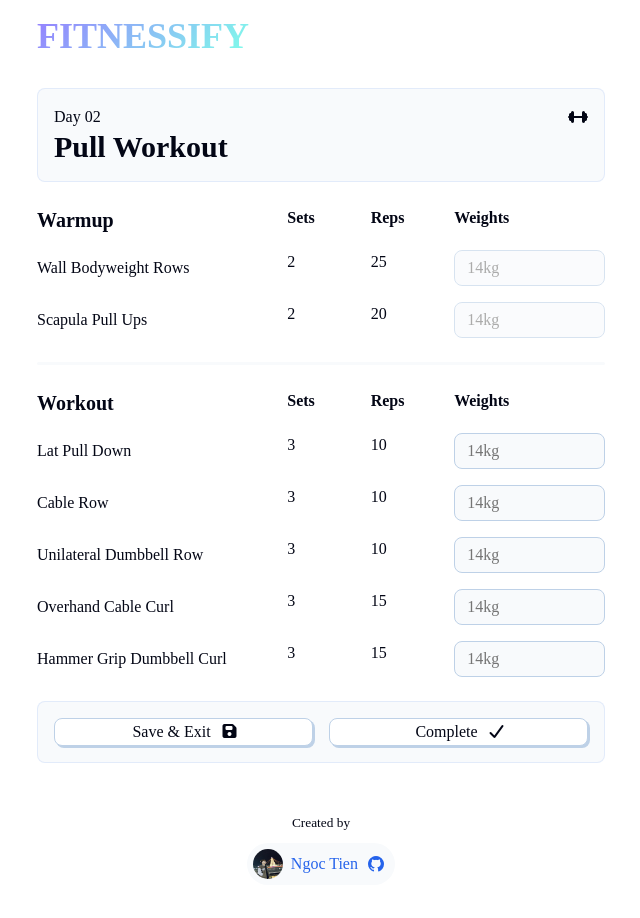
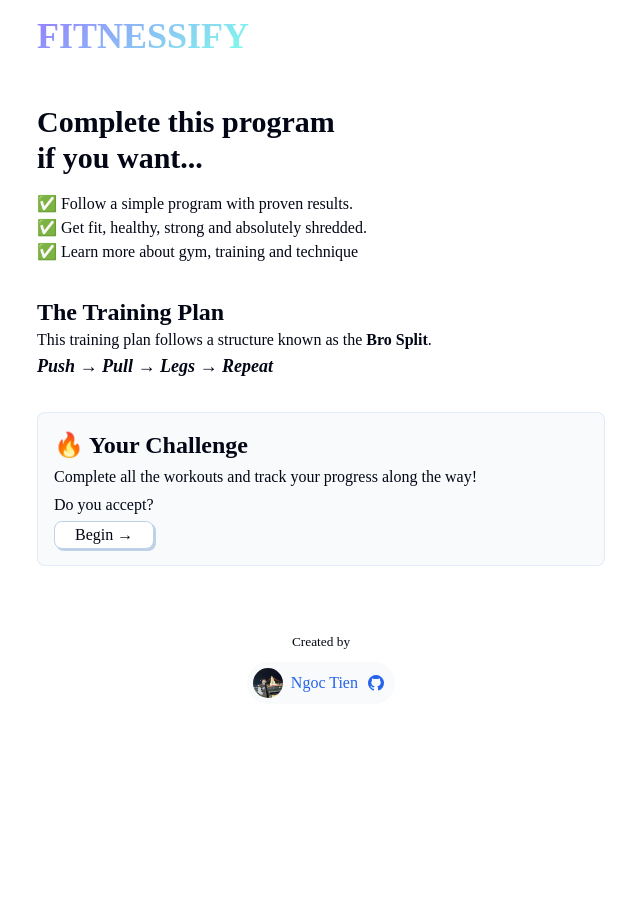
Before and after one commit to ngoctien308/fitnessify, a Vue app: page / in a window 1280 px wide. Shown: the top 918 px of the page, without its empty margins (319-959 px from the left). After the commit the page ends 800 px from the top, so only its background shows below. Built offline with nearby package versions, Linux system fonts and the light colour scheme; a web font is replaced by a local one.

Commit message:
a little router

```diff
--- a/src/App.vue
+++ b/src/App.vue
@@ -3,14 +3,38 @@
     import Dashboard from '@/components/pages/Dashboard.vue';
     import Workout from '@/components/pages/Workout.vue';
     import Layout from '@/components/layouts/Layout.vue';
+    import { ref } from 'vue';
+    import { workoutProgram } from './utils';
 
-    const chosenPage = 3; // 1: Welcome, 2: Dashboard, 3: Workout
+    const selectedPage = ref(1); // 1: Welcome, 2: Dashboard, 3: Workout
+    const selectedWorkout = ref(-1); // -1 indicates no workout selected
+    const workoutData = ref({}); // To store workout progress
+
+    const handleChangePage = (pageNumber) => {
+        selectedPage.value = pageNumber;
+    };
+
+    const handleChangeWorkout = (workoutIndex) => {
+        selectedPage.value = 3; // Switch to Workout page
+        selectedWorkout.value = workoutIndex;
+    };
+
+    const handleSaveWorkout = () => {
+        localStorage.setItem('workoutData', JSON.stringify(workoutData.value));
+        // Logic to save workout progress
+        selectedPage.value = 2; // Return to Dashboard after saving
+        selectedWorkout.value = -1; // Reset selected workout
+    };
 </script>
 
 <template>
     <Layout>
-        <Welcome v-if="chosenPage == 1" />
-        <Dashboard v-if="chosenPage == 2" />
-        <Workout v-if="chosenPage == 3" />
+        <Welcome :handleChangePage="handleChangePage" v-if="selectedPage == 1" />
+        <Dashboard :handleChangeWorkout="handleChangeWorkout" v-if="selectedPage == 2" />
+        <Workout
+            :handleSaveWorkout="handleSaveWorkout"
+            :selectedWorkout="selectedWorkout"
+            v-if="selectedPage == 3 && workoutProgram?.[selectedWorkout]"
+        />
     </Layout>
 </template>
--- a/src/components/Grid.vue
+++ b/src/components/Grid.vue
@@ -1,12 +1,21 @@
 <script setup>
-  import { workoutProgram } from '@/utils';
+    import { workoutProgram } from '@/utils';
+    import { workoutTypes } from '@/utils';
 
-  const workoutTypes = ['Push', 'Pull', 'Legs'];
+    const { handleChangeWorkout } = defineProps({
+        handleChangeWorkout: {
+            type: Function,
+            required: true
+        }
+    });
 </script>
 
 <template>
     <section id="grid">
         <button
+            @click="() => {
+                handleChangeWorkout(workoutIndex);
+            }"
             :key="workoutIndex"
             v-for="(workoutItem, workoutIndex) in Object.keys(workoutProgram)" class="card-button plan-card">
             <div>
--- a/src/components/pages/Dashboard.vue
+++ b/src/components/pages/Dashboard.vue
@@ -4,6 +4,13 @@
     import Grid from '@/components/Grid.vue';
 
     const todaysFact = ref(gymHealthFacts[Math.floor(Math.random() * gymHealthFacts.length)]);
+
+    const { handleChangeWorkout } = defineProps({
+        handleChangeWorkout: {
+            type: Function,
+            required: true
+        }
+    });
 </script>
 
 <template>
@@ -15,7 +22,7 @@
             </div>
             <button>Start workout &rarr;</button>
         </div>
-        <Grid />
+        <Grid :handleChangeWorkout="handleChangeWorkout" />
     </section>
 </template>
 
--- a/src/components/pages/Welcome.vue
+++ b/src/components/pages/Welcome.vue
@@ -1,5 +1,10 @@
 <script setup>
-
+    const { handleChangePage } = defineProps({
+        handleChangePage: {
+            type: Function,
+            required: true
+        }
+    });
 </script>
 
 <template>
@@ -21,7 +26,7 @@
             <h3>🔥 Your Challenge</h3>
             <p>Complete all the workouts and track your progress along the way!</p>
             <p>Do you accept?</p>
-            <button>Begin &rarr;</button>
+            <button @click="handleChangePage(2)">Begin &rarr;</button>
         </div>
     </section>
 </template>
--- a/src/components/pages/Workout.vue
+++ b/src/components/pages/Workout.vue
@@ -1,13 +1,21 @@
 <script setup>
-    import { workoutProgram, exerciseDescriptions } from '@/utils';
+    import { workoutProgram, exerciseDescriptions, workoutTypes } from '@/utils';
     import Portal from '../Portal.vue';
     import { computed, ref } from 'vue';
 
-    const selectedWorkout = 1;
-    const workoutType = ['Push', "Pull", 'Legs'];
+    const { selectedWorkout, handleSaveWorkout } = defineProps({
+        selectedWorkout: {
+            type: Number,
+            required: true
+        },
+        handleSaveWorkout: {
+            type: Function,
+            required: true
+        }
+    });
     const { warmup, workout } = workoutProgram[selectedWorkout];
     const chosenExercise = ref(null);
-    const chosenExerciseDescription = computed(() => exerciseDescriptions[chosenExercise.value]);
+    const chosenExerciseDescription = computed(() => exerciseDescriptions[chosenExercise.value] || 'Improve your overall form and technique with this exercise.');
 
     const closeModal = () => {
         chosenExercise.value = null;
@@ -30,7 +38,7 @@
                 <p>Day {{ selectedWorkout < 9 ? '0' + (selectedWorkout + 1) : (selectedWorkout + 1) }}</p>
                 <i class="fa-solid fa-dumbbell"></i>
             </div>
-            <h2>{{ workoutType[selectedWorkout % 3] }} Workout</h2>
+            <h2>{{ workoutTypes[selectedWorkout % 3] }} Workout</h2>
         </div>
         <div class="workout-grid">
             <h4 class="grid-name">Warmup</h4>
@@ -70,7 +78,7 @@
             </div>
         </div>
         <div class="card workout-btns">
-            <button>Save & Exit <i class="fa-solid fa-save"></i></button>
+            <button @click="handleSaveWorkout">Save & Exit <i class="fa-solid fa-save"></i></button>
             <button>Complete <i class="fa-solid fa-check"></i></button>
         </div>
     </section>
--- a/src/utils/index.js
+++ b/src/utils/index.js
@@ -449,3 +449,5 @@ export const gymHealthFacts = [
     "A proper warm-up increases blood flow and reduces injury risk.",
     "Skipping rest days can lead to overtraining, fatigue, and stalled progress."
 ]
+
+export const workoutTypes = ['Push', 'Pull', 'Legs'];
```
